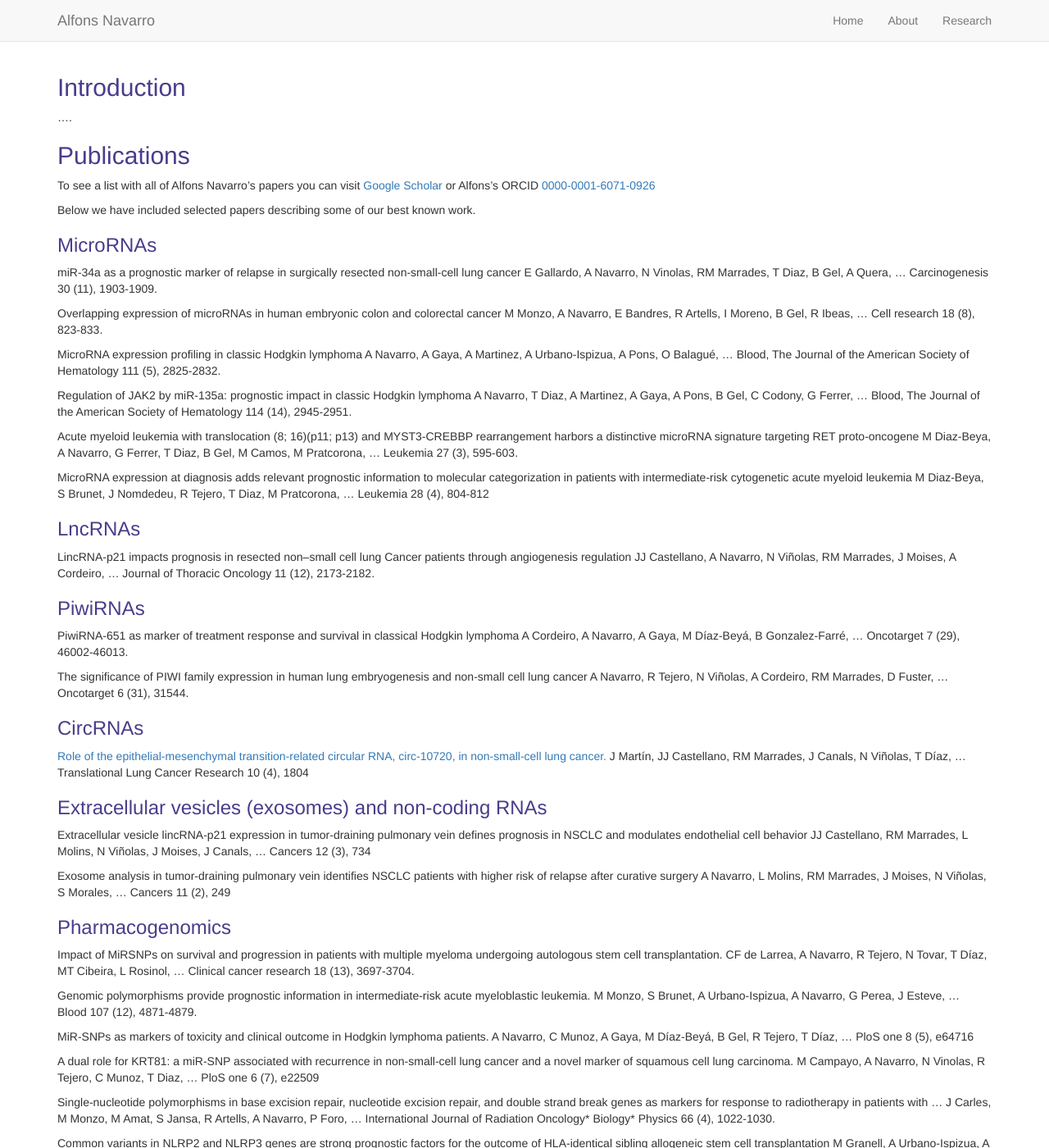
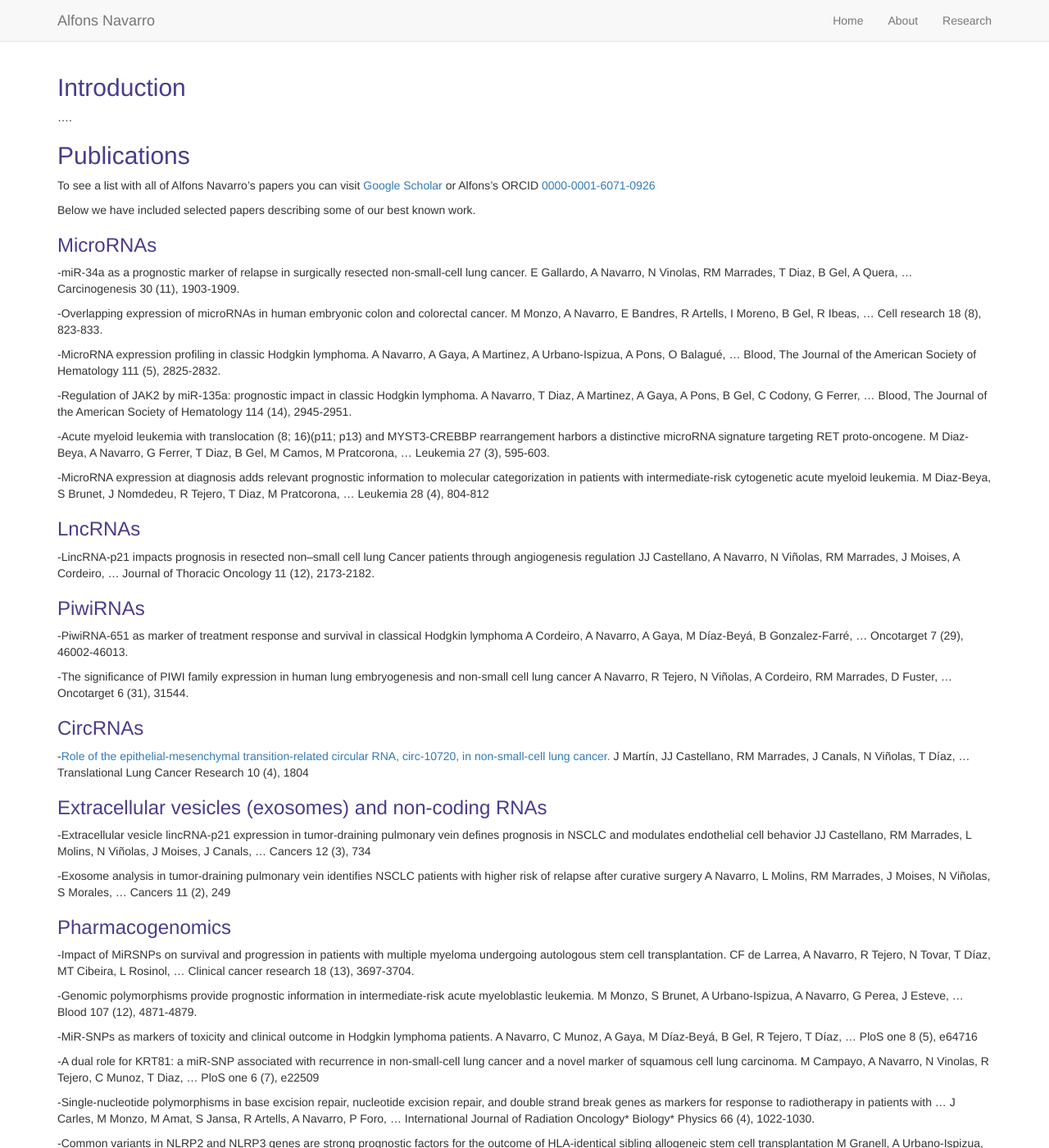
Before and after one commit to AlfonsNavarro/AlfonsNavarro.github.io, a Jekyll site: the page built from pages/research.md, in a window 1280 px wide and 1400 px high. Shown: the whole window at 82% size. Built offline with Jekyll 4.4.1, drawn with Linux system fonts in a browser that asks for light colours; nearby versions of some CDN libraries; some of the changed text lies outside the part shown.

Commit message:
Second version 1.91

```diff
--- a/pages/research.md
+++ b/pages/research.md
@@ -19,49 +19,49 @@ Below we have included selected papers describing some of our best known work.
 
 ### MicroRNAs
 
-miR-34a as a prognostic marker of relapse in surgically resected non-small-cell lung cancer
+-miR-34a as a prognostic marker of relapse in surgically resected non-small-cell lung cancer.
 E Gallardo, A Navarro, N Vinolas, RM Marrades, T Diaz, B Gel, A Quera, ...
 Carcinogenesis 30 (11), 1903-1909.
 
-Overlapping expression of microRNAs in human embryonic colon and colorectal cancer
+-Overlapping expression of microRNAs in human embryonic colon and colorectal cancer.
 M Monzo, A Navarro, E Bandres, R Artells, I Moreno, B Gel, R Ibeas, ...
 Cell research 18 (8), 823-833.
 
-MicroRNA expression profiling in classic Hodgkin lymphoma
+-MicroRNA expression profiling in classic Hodgkin lymphoma.
 A Navarro, A Gaya, A Martinez, A Urbano-Ispizua, A Pons, O Balagué, ...
 Blood, The Journal of the American Society of Hematology 111 (5), 2825-2832.
 
-Regulation of JAK2 by miR-135a: prognostic impact in classic Hodgkin lymphoma
+-Regulation of JAK2 by miR-135a: prognostic impact in classic Hodgkin lymphoma.
 A Navarro, T Diaz, A Martinez, A Gaya, A Pons, B Gel, C Codony, G Ferrer, ...
 Blood, The Journal of the American Society of Hematology 114 (14), 2945-2951.
 
-Acute myeloid leukemia with translocation (8; 16)(p11; p13) and MYST3-CREBBP rearrangement harbors a distinctive microRNA signature targeting RET proto-oncogene
+-Acute myeloid leukemia with translocation (8; 16)(p11; p13) and MYST3-CREBBP rearrangement harbors a distinctive microRNA signature targeting RET proto-oncogene.
 M Diaz-Beya, A Navarro, G Ferrer, T Diaz, B Gel, M Camos, M Pratcorona, ...
 Leukemia 27 (3), 595-603.
 
-MicroRNA expression at diagnosis adds relevant prognostic information to molecular categorization in patients with intermediate-risk cytogenetic acute myeloid leukemia
+-MicroRNA expression at diagnosis adds relevant prognostic information to molecular categorization in patients with intermediate-risk cytogenetic acute myeloid leukemia.
 M Diaz-Beya, S Brunet, J Nomdedeu, R Tejero, T Diaz, M Pratcorona, ...
 Leukemia 28 (4), 804-812
 
 ### LncRNAs
 
-LincRNA-p21 impacts prognosis in resected non–small cell lung Cancer patients through angiogenesis regulation
+-LincRNA-p21 impacts prognosis in resected non–small cell lung Cancer patients through angiogenesis regulation
 JJ Castellano, A Navarro, N Viñolas, RM Marrades, J Moises, A Cordeiro, ...
 Journal of Thoracic Oncology 11 (12), 2173-2182.
 
 ### PiwiRNAs
 
-PiwiRNA-651 as marker of treatment response and survival in classical Hodgkin lymphoma
+-PiwiRNA-651 as marker of treatment response and survival in classical Hodgkin lymphoma
 A Cordeiro, A Navarro, A Gaya, M Díaz-Beyá, B Gonzalez-Farré, ...
 Oncotarget 7 (29), 46002-46013.
 
-The significance of PIWI family expression in human lung embryogenesis and non-small cell lung cancer
+-The significance of PIWI family expression in human lung embryogenesis and non-small cell lung cancer
 A Navarro, R Tejero, N Viñolas, A Cordeiro, RM Marrades, D Fuster, ...
 Oncotarget 6 (31), 31544.
 
 ### CircRNAs
 
-[Role of the epithelial-mesenchymal transition-related circular RNA, circ-10720, in non-small-cell lung cancer.](https://pubmed.ncbi.nlm.nih.gov/34012794/)
+-[Role of the epithelial-mesenchymal transition-related circular RNA, circ-10720, in non-small-cell lung cancer.](https://pubmed.ncbi.nlm.nih.gov/34012794/)
 J Martín, JJ Castellano, RM Marrades, J Canals, N Viñolas, T Díaz, ...
 Translational Lung Cancer Research 10 (4), 1804
 
@@ -69,86 +69,86 @@ Translational Lung Cancer Research 10 (4), 1804
 
 ### Extracellular vesicles (exosomes) and non-coding RNAs
 
-Extracellular vesicle lincRNA-p21 expression in tumor-draining pulmonary vein defines prognosis in NSCLC and modulates endothelial cell behavior
+-Extracellular vesicle lincRNA-p21 expression in tumor-draining pulmonary vein defines prognosis in NSCLC and modulates endothelial cell behavior
 JJ Castellano, RM Marrades, L Molins, N Viñolas, J Moises, J Canals, ...
 Cancers 12 (3), 734
 
-Exosome analysis in tumor-draining pulmonary vein identifies NSCLC patients with higher risk of relapse after curative surgery
+-Exosome analysis in tumor-draining pulmonary vein identifies NSCLC patients with higher risk of relapse after curative surgery
 A Navarro, L Molins, RM Marrades, J Moises, N Viñolas, S Morales, ...
 Cancers 11 (2), 249
 
 
 ### Pharmacogenomics
 
-Impact of MiRSNPs on survival and progression in patients with multiple myeloma undergoing autologous stem cell transplantation.
+-Impact of MiRSNPs on survival and progression in patients with multiple myeloma undergoing autologous stem cell transplantation.
 CF de Larrea, A Navarro, R Tejero, N Tovar, T Díaz, MT Cibeira, L Rosinol, ...
 Clinical cancer research 18 (13), 3697-3704.
 
-Genomic polymorphisms provide prognostic information in intermediate-risk acute myeloblastic leukemia.
+-Genomic polymorphisms provide prognostic information in intermediate-risk acute myeloblastic leukemia.
 M Monzo, S Brunet, A Urbano-Ispizua, A Navarro, G Perea, J Esteve, ...
 Blood 107 (12), 4871-4879.
 
-MiR-SNPs as markers of toxicity and clinical outcome in Hodgkin lymphoma patients.
+-MiR-SNPs as markers of toxicity and clinical outcome in Hodgkin lymphoma patients.
 A Navarro, C Munoz, A Gaya, M Díaz-Beyá, B Gel, R Tejero, T Díaz, ...
 PloS one 8 (5), e64716
 
-A dual role for KRT81: a miR-SNP associated with recurrence in non-small-cell lung cancer and a novel marker of squamous cell lung carcinoma.
+-A dual role for KRT81: a miR-SNP associated with recurrence in non-small-cell lung cancer and a novel marker of squamous cell lung carcinoma.
 M Campayo, A Navarro, N Vinolas, R Tejero, C Munoz, T Diaz, ...
 PloS one 6 (7), e22509
 
-Single-nucleotide polymorphisms in base excision repair, nucleotide excision repair, and double strand break genes as markers for response to radiotherapy in patients with …
+-Single-nucleotide polymorphisms in base excision repair, nucleotide excision repair, and double strand break genes as markers for response to radiotherapy in patients with …
 J Carles, M Monzo, M Amat, S Jansa, R Artells, A Navarro, P Foro, ...
 International Journal of Radiation Oncology* Biology* Physics 66 (4), 1022-1030.
 
-Common variants in NLRP2 and NLRP3 genes are strong prognostic factors for the outcome of HLA-identical sibling allogeneic stem cell transplantation
+-Common variants in NLRP2 and NLRP3 genes are strong prognostic factors for the outcome of HLA-identical sibling allogeneic stem cell transplantation
 M Granell, A Urbano-Ispizua, A Pons, JI Aróstegui, B Gel, A Navarro, ...
 Blood, The Journal of the American Society of Hematology 112 (10), 4337-4342
 
 ### Reviews
 
-[Epigenetic regulation mechanisms of microRNA expression](https://pubmed.ncbi.nlm.nih.gov/29161231/)
-S Morales, M Monzo, A Navarro
+-[Epigenetic regulation mechanisms of microRNA expression](https://pubmed.ncbi.nlm.nih.gov/29161231/)
+S Morales, M Monzo, A Navarro.
 Biomolecular concepts 8 (5-6), 203-212.
 
-[Non-coding RNAs in Hodgkin lymphoma](https://pubmed.ncbi.nlm.nih.gov/28555062/)
-A Cordeiro, M Monzó, A Navarro
+-[Non-coding RNAs in Hodgkin lymphoma](https://pubmed.ncbi.nlm.nih.gov/28555062/)
+A Cordeiro, M Monzó, A Navarro.
 International journal of molecular sciences 18 (6), 1154.
 
-[MIR135A1 (microRNA 135a-1)](http://atlasgeneticsoncology.org/Genes/GC_MIR135A1.html)
-A Navarro, M Díaz-Beyá, M Monzó
+-[MIR135A1 (microRNA 135a-1)](http://atlasgeneticsoncology.org/Genes/GC_MIR135A1.html)
+A Navarro, M Díaz-Beyá, M Monzó.
 Atlas of Genetics and Cytogenetics in Oncology and Haematology.
 
-[MicroRNAs in human embryonic and cancer stem cells.](https://www.ncbi.nlm.nih.gov/pmc/articles/PMC2908867/)
-A Navarro, M Monzó
+-[MicroRNAs in human embryonic and cancer stem cells.](https://www.ncbi.nlm.nih.gov/pmc/articles/PMC2908867/)
+A Navarro, M Monzó.
 Yonsei medical journal 51 (5), 622-632.
 
-[Pharmacogenomics: a tool for improving cancer chemotherapy.](https://pubmed.ncbi.nlm.nih.gov/18940743/)
-M Monzo, A Navarro, G Ferrer, R Artells
+-[Pharmacogenomics: a tool for improving cancer chemotherapy.](https://pubmed.ncbi.nlm.nih.gov/18940743/)
+M Monzo, A Navarro, G Ferrer, R Artells.
 Clinical and Translational Oncology 10 (10), 628-637.
 
 ### Editorials
 
-[Clinic and therapeutic potential of non-coding RNAs in cancer](https://tcr.amegroups.com/article/view/48756)
-JJ Castellano, M Diaz-Beya, A Navarro
+-[Clinic and therapeutic potential of non-coding RNAs in cancer](https://tcr.amegroups.com/article/view/48756)
+JJ Castellano, M Diaz-Beya, A Navarro.
 Transl Cancer Res 10 (6).
 
 
-[Can long non-coding RNAs reveal the hidden code of lung cancer?](https://ncri.amegroups.com/article/view/5871/html)
-JJ Castellano, A Navarro
+-[Can long non-coding RNAs reveal the hidden code of lung cancer?](https://ncri.amegroups.com/article/view/5871/html)
+JJ Castellano, A Navarro.
 Non-coding RNA Investigation, 2020, vol. 4, num. 6.
 
-[Twist1 activated circRNA-10720 is a new player in hepatocellular carcinoma metastasis.](https://tcr.amegroups.com/article/view/26206/html)
-A Navarro
+-[Twist1 activated circRNA-10720 is a new player in hepatocellular carcinoma metastasis.](https://tcr.amegroups.com/article/view/26206/html)
+A Navarro.
 Transl Cancer Res 8 (S2), S135-S140.
 
-[Argonaute-crosslinking and immunoprecipitation deciphers the liver miR-122 targetome.](https://ncri.amegroups.com/article/view/3924/4567)
-A Navarro
+-[Argonaute-crosslinking and immunoprecipitation deciphers the liver miR-122 targetome.](https://ncri.amegroups.com/article/view/3924/4567)
+A Navarro.
 Non-coding RNA Investig 1, 23.
 
-[Genotypes and chemotherapy toxicity.](https://doi.org/10.2217/14622416.10.3.335)
-M Monzo, A Navarro
+-[Genotypes and chemotherapy toxicity.](https://doi.org/10.2217/14622416.10.3.335)
+M Monzo, A Navarro.
 Pharmacogenomics vol. 10, num. 3.
 
-[Genetic Predictors of Leukocytopenia severity.](https://doi.org/10.2217/14622416.10.3.335)
-M Monzo, A Navarro
+-[Genetic Predictors of Leukocytopenia severity.](https://doi.org/10.2217/14622416.10.3.335)
+M Monzo, A Navarro.
 Pharmacogenomics vol. 10, num. 3.
```
